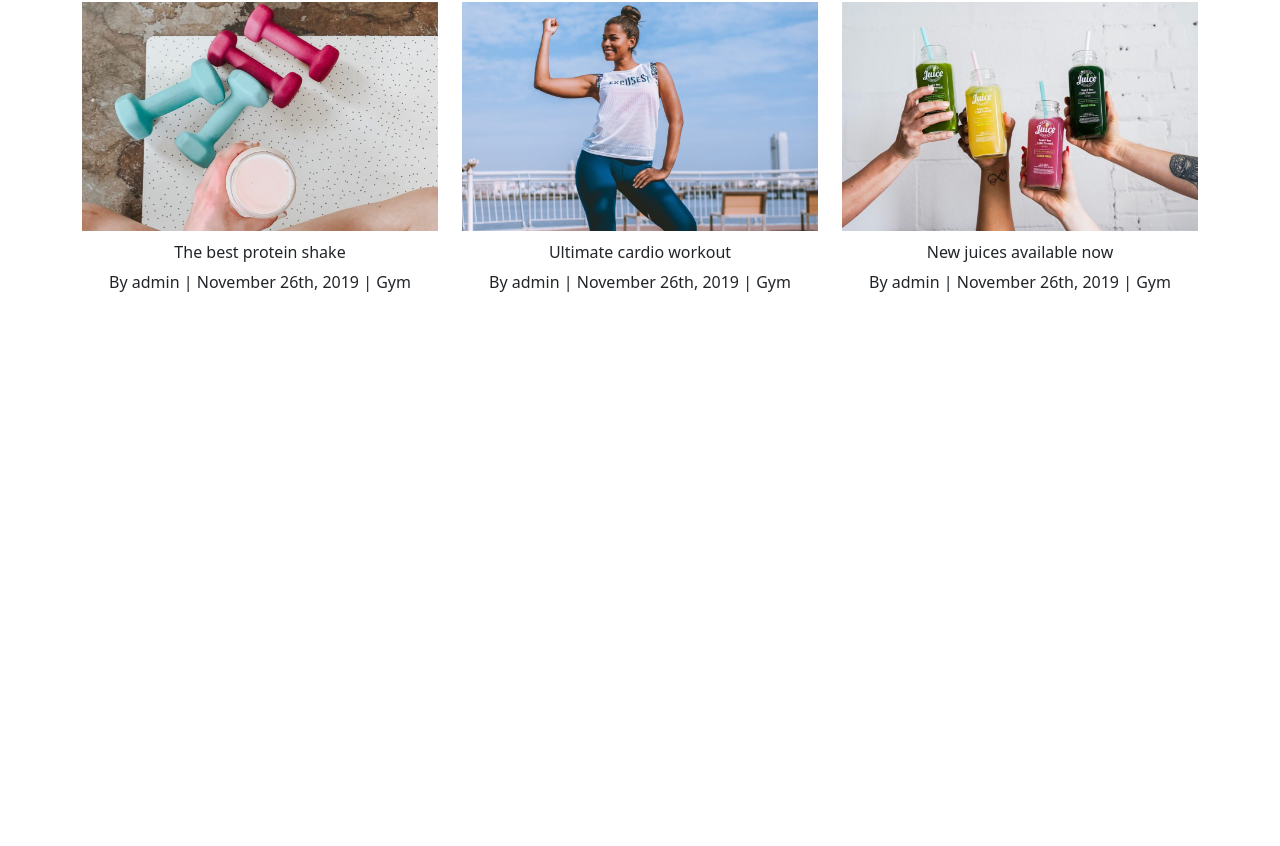
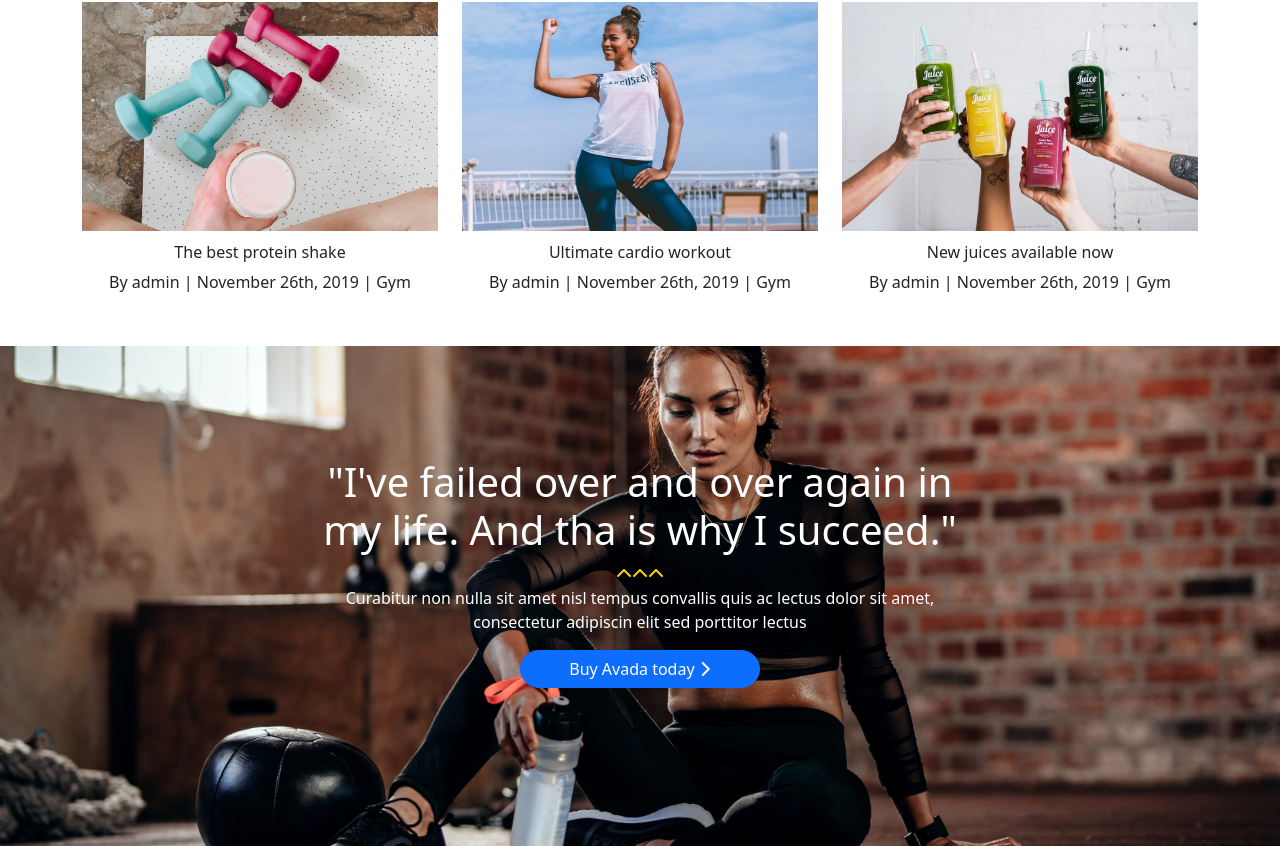
Before and after one commit to LucaBonifazio/proj-html-vuejs, a Vue app: page / in a window 1280 px wide. Shown: the part 3555-4401 px from the top of the page. Before the commit the page ends 3901 px from the top, so only its background shows below. Built offline with nearby package versions, Linux system fonts and the light colour scheme.

Commit message:
add section 6

```diff
--- a/src/components/MainPage.vue
+++ b/src/components/MainPage.vue
@@ -5,6 +5,7 @@
     <SectionPage3 />
     <SectionPage4 />
     <SectionPage5 />
+    <SectionPage6 />
   </main>
 </template>
 
@@ -14,6 +15,7 @@ import SectionPage2 from '@/components/SectionPage2.vue';
 import SectionPage3 from '@/components/SectionPage3.vue';
 import SectionPage4 from '@/components/SectionPage4.vue';
 import SectionPage5 from '@/components/SectionPage5.vue';
+import SectionPage6 from '@/components/SectionPage6.vue';
 
 export default {
   name: 'MainPage',
@@ -23,6 +25,7 @@ export default {
     SectionPage3,
     SectionPage4,
     SectionPage5,
+    SectionPage6,
   },
 };
 </script>
--- /dev/null
+++ b/src/components/SectionPage6.vue
@@ -0,0 +1,46 @@
+<template>
+  <section class="motivational_sect text-white">
+    <div class="container text-center">
+      <h1>"I've failed over and over again in my life. And tha is why I succeed."</h1>
+      <i class="fa-solid fa-chevron-up gold_icon" />
+      <i class="fa-solid fa-chevron-up gold_icon" />
+      <i class="fa-solid fa-chevron-up gold_icon" />
+      <!-- eslint-disable-next-line -->
+      <p>Curabitur non nulla sit amet nisl tempus convallis quis ac lectus dolor sit amet, consectetur adipiscin elit sed porttitor lectus</p>
+      <div class="btn btn-primary px-5">
+        Buy Avada today <i class="fa-solid fa-chevron-right" />
+      </div>
+    </div>
+  </section>
+</template>
+
+<script>
+export default {
+  name: 'SectionPage6',
+
+};
+</script>
+
+<style lang="scss" scoped>
+.motivational_sect{
+  height: 500px;
+  background-image: url('@/assets/img/banner2-2x.jpg');
+  background-size: cover;
+  background-repeat: no-repeat;
+}
+
+.container{
+  margin: 0 auto;
+  width: 100%;
+  max-width: 900px;
+  padding: 7rem;
+}
+
+.gold_icon {
+  color: gold;
+}
+
+.btn-primary{
+  border-radius: 10rem;
+}
+</style>
```
